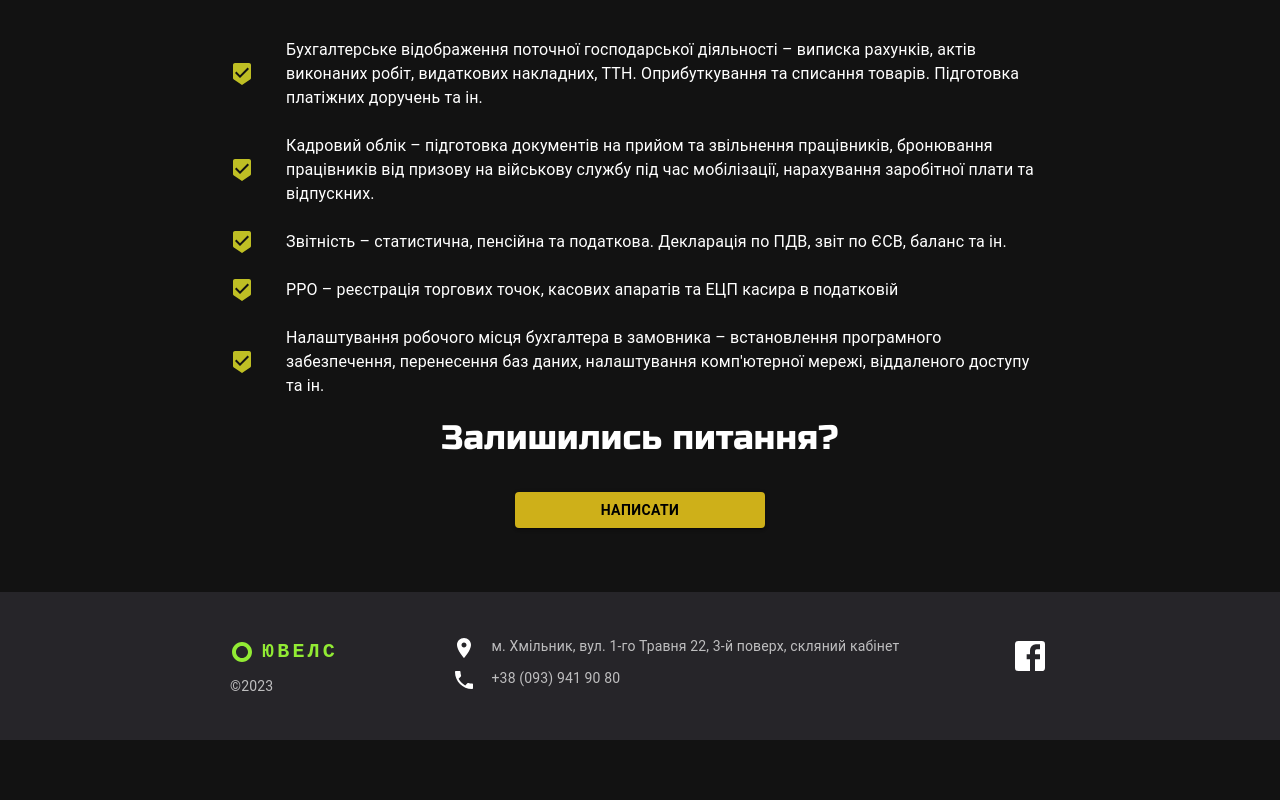
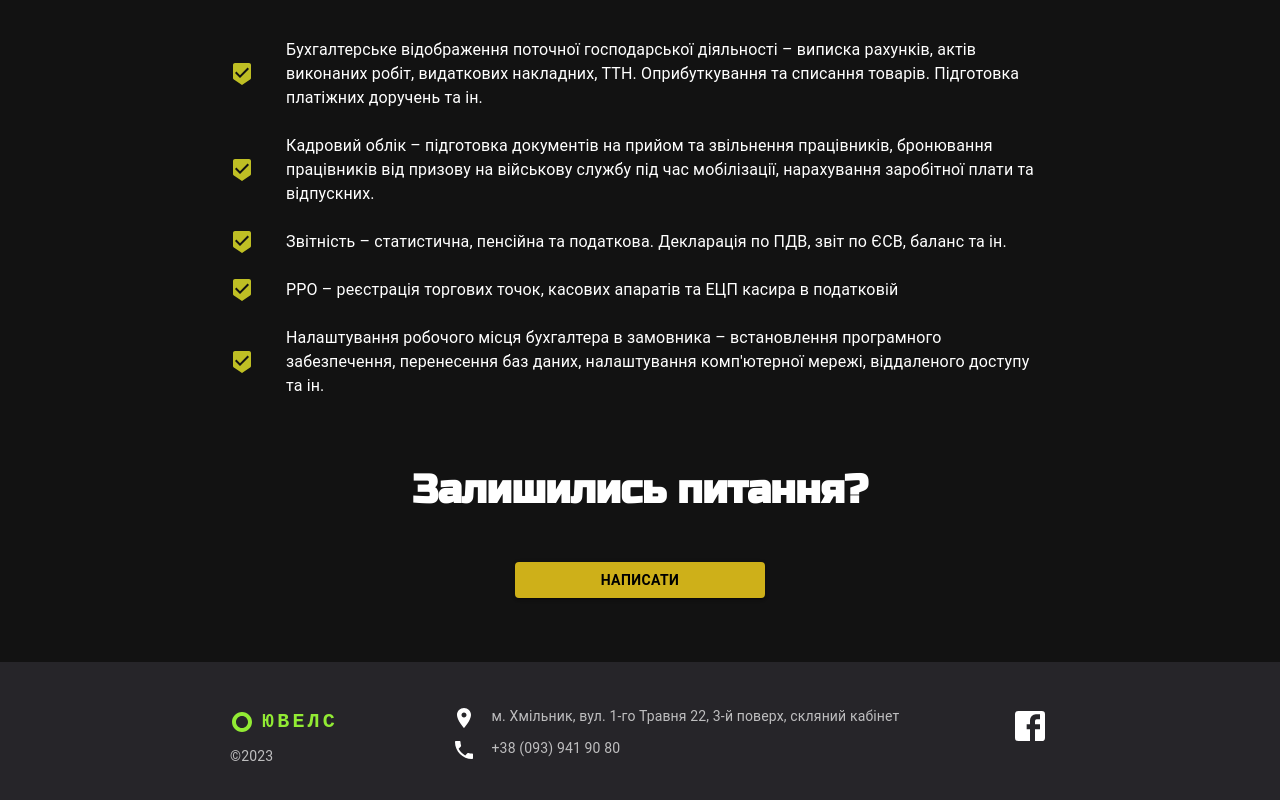
Before and after one commit to tykatyk/yuvels, a Next.js app: page /accounting in a window 1280 px wide. Shown: the part 933-1733 px from the top of the page. Before the commit the page ends 1673 px from the top, so only its background shows below. Built offline with nearby package versions, Linux system fonts and the light colour scheme.

Commit message:
Refactor questions remain component

```diff
--- a/components/QuestionsRemain.tsx
+++ b/components/QuestionsRemain.tsx
@@ -1,5 +1,6 @@
-import { Typography, Button, Box } from "@mui/material";
+import { Button, Box } from "@mui/material";
 import Link from "./Link";
+import H2 from "./H2";
 
 export default function QuestionsRemain() {
   return (
@@ -11,14 +12,8 @@ export default function QuestionsRemain() {
         alignItems: "center",
       }}
     >
-      <Typography
-        component="div"
-        variant="h4"
-        align="center"
-        sx={{ fontFamily: "Russo One, sans-serif", paddingBottom: "2rem" }}
-      >
-        Залишились питання?
-      </Typography>
+      <H2 text="Залишились питання?" />
+
       <Button
         fullWidth
         style={{
```
